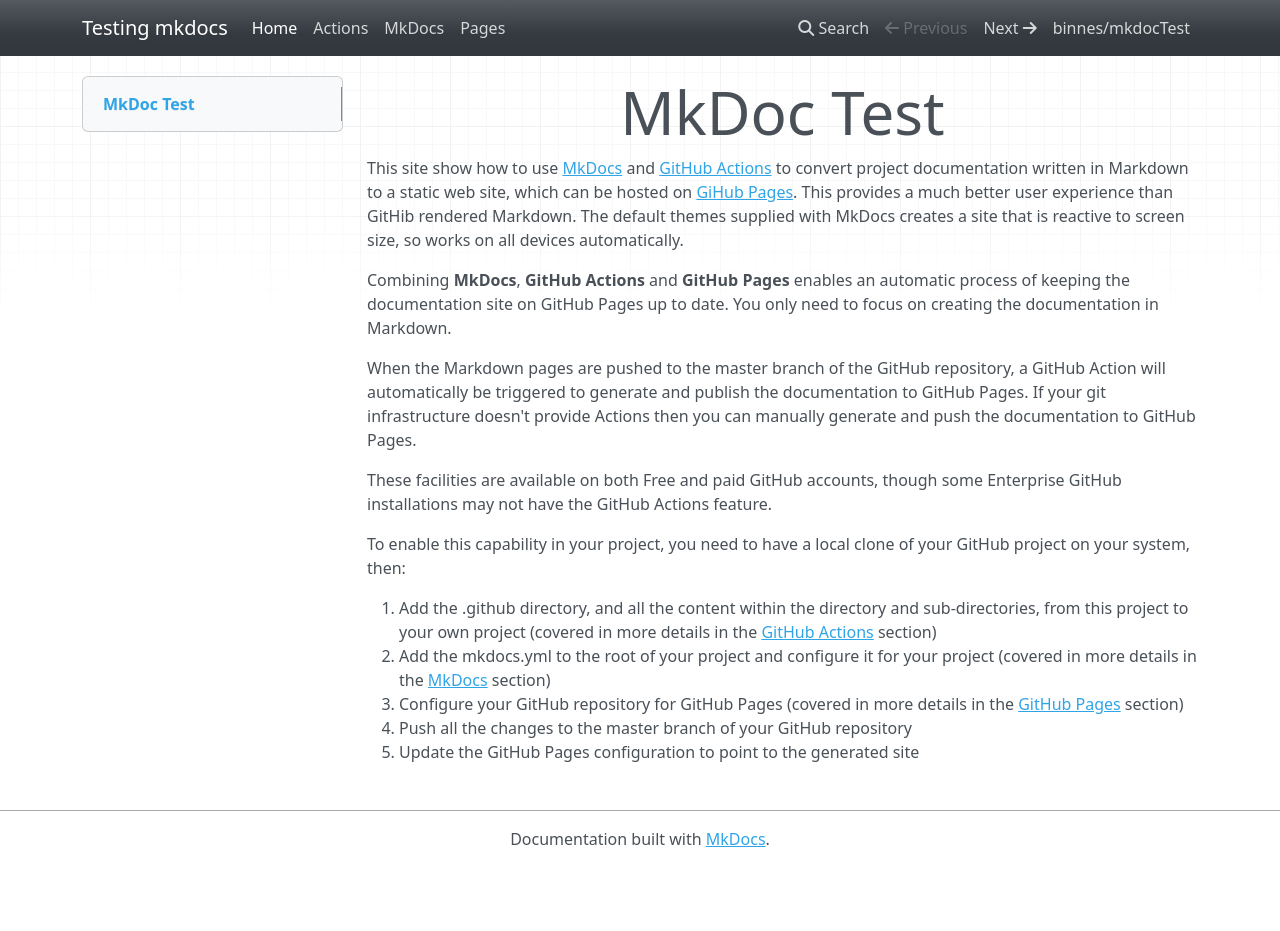
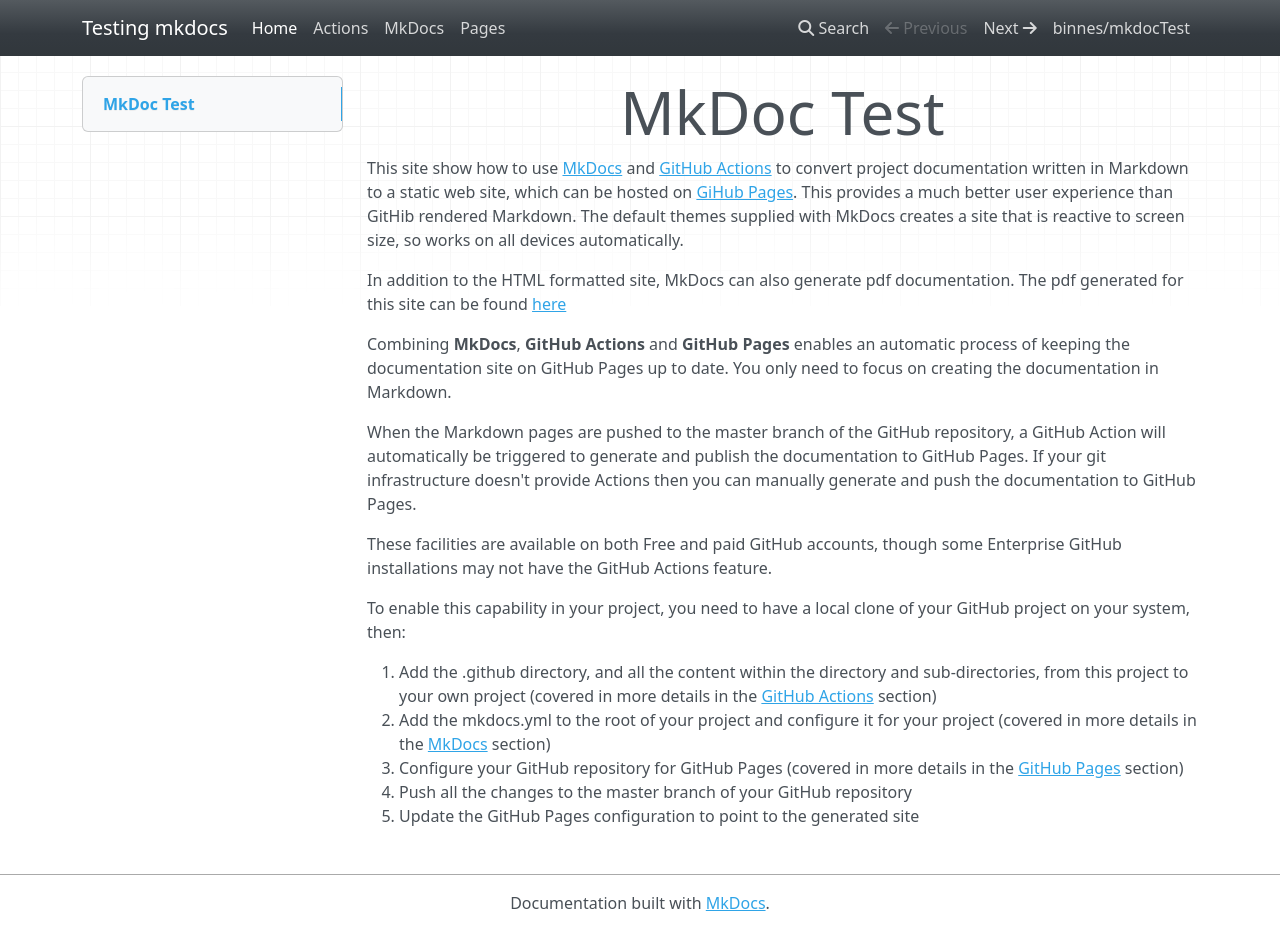
Before and after one commit to binnes/mkdocTest, an MkDocs documentation site: the page built from docs/index.md, in a window 1280 px wide and 931 px high. Built offline with MkDocs 1.6.1, drawn with Linux system fonts in a browser that asks for light colours; nearby versions of some CDN libraries.

Commit message:
added link to generated pdf

```diff
--- a/docs/index.md
+++ b/docs/index.md
@@ -1,6 +1,8 @@
 # MkDoc Test
 
 This site show how to use [MkDocs](https://www.mkdocs.org){target=_blank}  and [GitHub Actions](https://help.github.com/en/actions){target=_blank} to convert project documentation written in Markdown to a static web site, which can be hosted on [GiHub Pages](https://help.github.com/en/github/working-with-github-pages){target=_blank}.  This provides a much better user experience than GitHib rendered Markdown.  The default themes supplied with MkDocs creates a site that is reactive to screen size, so works on all devices automatically.
+
+In addition to the HTML formatted site, MkDocs can also generate pdf documentation.  The pdf generated for this site can be found [here](https://binnes.github.io/mkdocTest/pdf/document.pdf){target=_blank}
 
 Combining **MkDocs**, **GitHub Actions** and **GitHub Pages** enables an automatic process of keeping the documentation site on GitHub Pages up to date.  You only need to focus on creating the documentation in Markdown.
 
```
